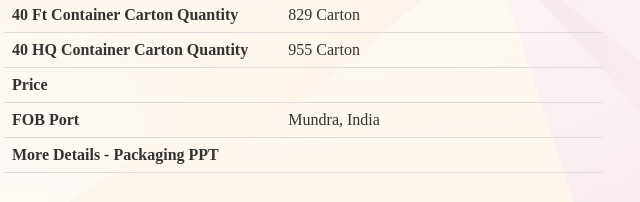
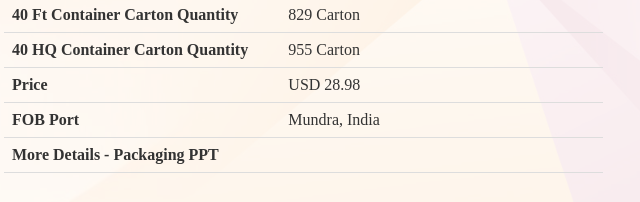
Before and after one commit to GBSLIT/GBSL25358, a plain HTML site: page index.html in a window 1280 px wide. Shown: the part 652-854 px from the top of the page, 198-838 px from the left. Drawn offline with Linux system fonts and the light colour scheme.

Commit message:
Update index.html

```diff
--- a/index.html
+++ b/index.html
@@ -191,7 +191,7 @@
                 </tr>
                 <tr>
                     <th>Price</th>
-                    <td></td>
+                    <td>USD 28.98</td>
                 </tr>
                 <tr>
                     <th>FOB Port</th>
```
